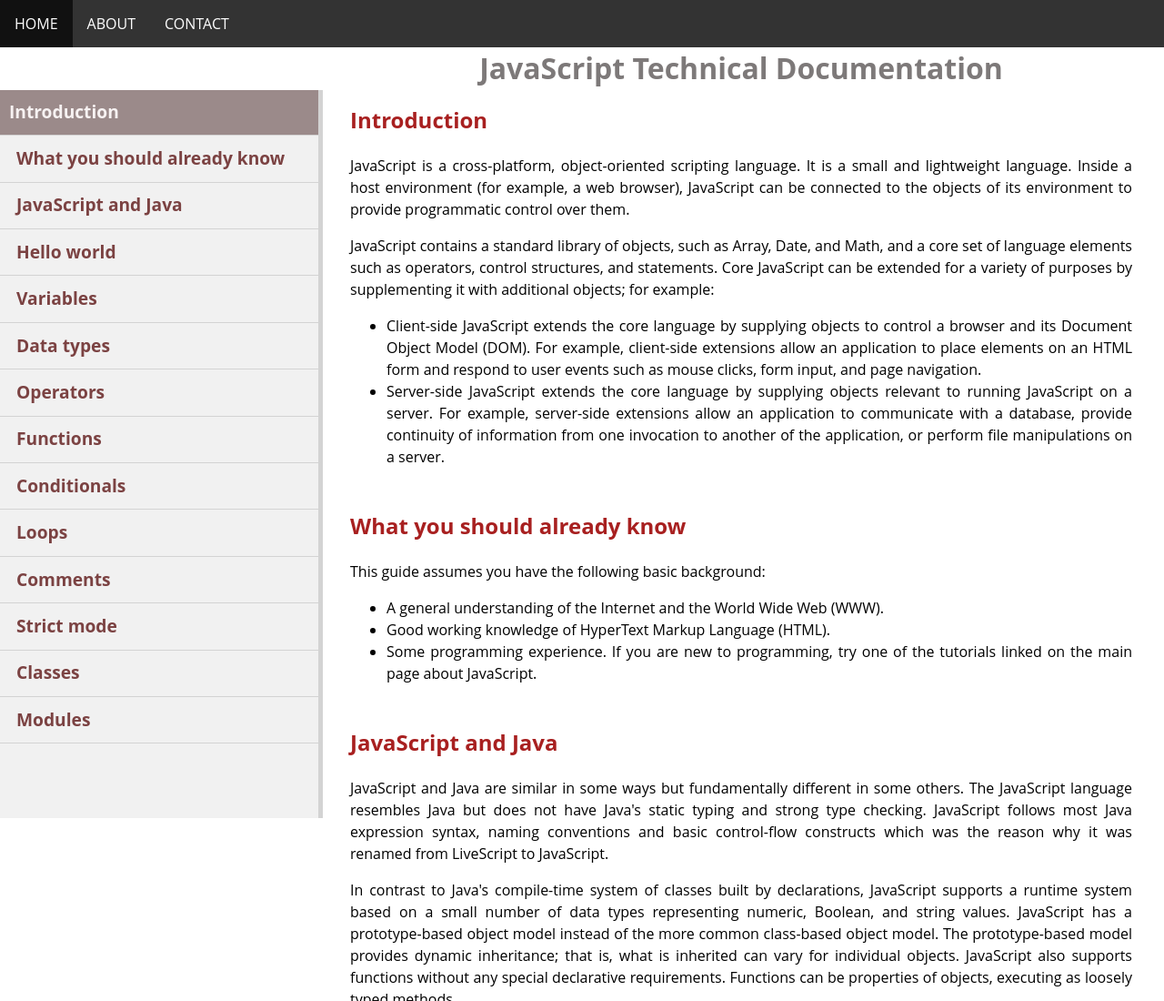
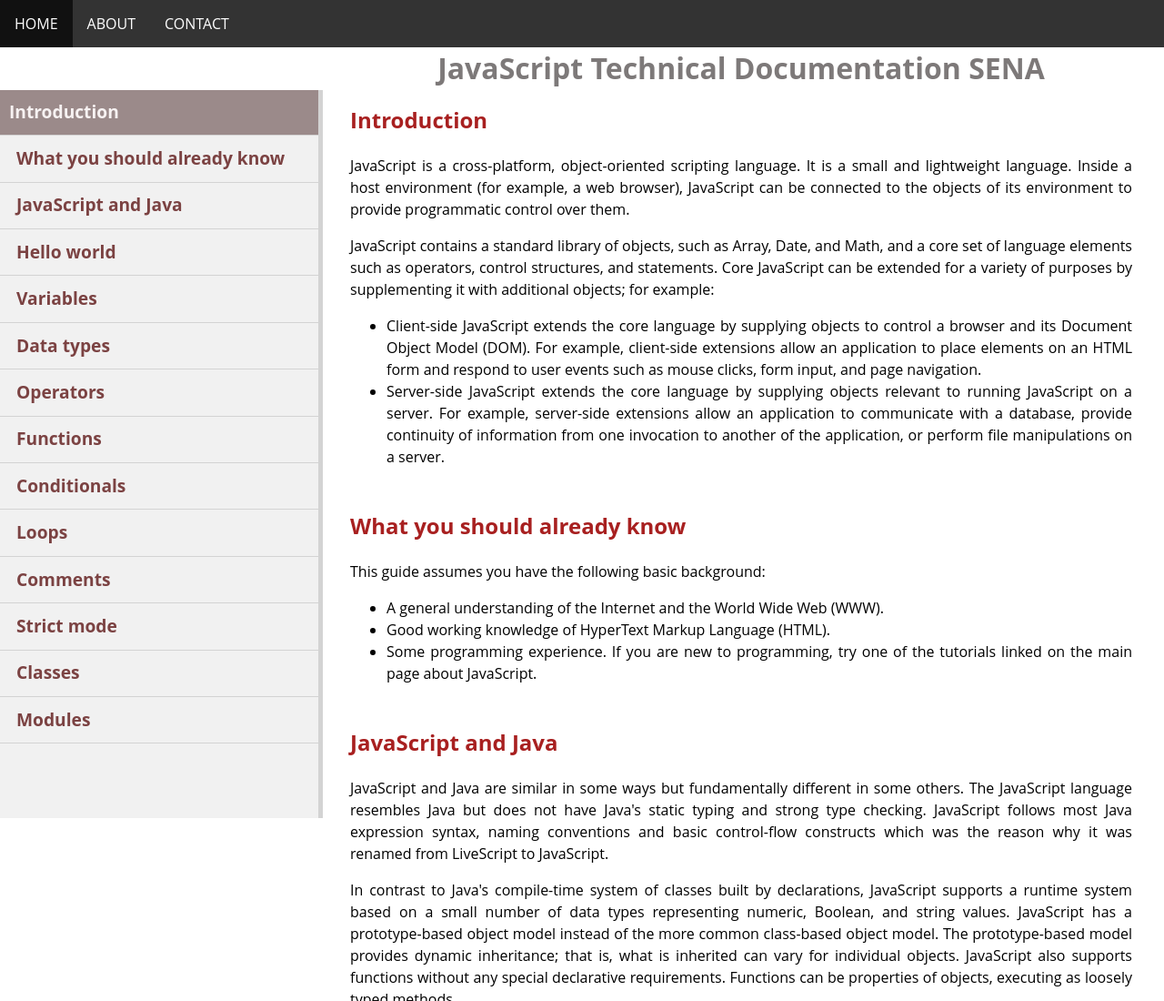
Before and after one commit to alyconr/Documentacion, a plain HTML site: page index.html in a window 1280 px wide. Shown: the top 1100 px of the page at 91% size. Drawn offline with Linux system fonts and the light colour scheme.

Commit message:
segundo commit

```diff
--- a/index.html
+++ b/index.html
@@ -19,7 +19,7 @@
 
     <main id="main-doc">
       <header >
-        <h1 class="principal">JavaScript Technical Documentation</h1>
+        <h1 class="principal">JavaScript Technical Documentation SENA</h1>
       </header>
       <nav id="navbar">
         <ul>
```
